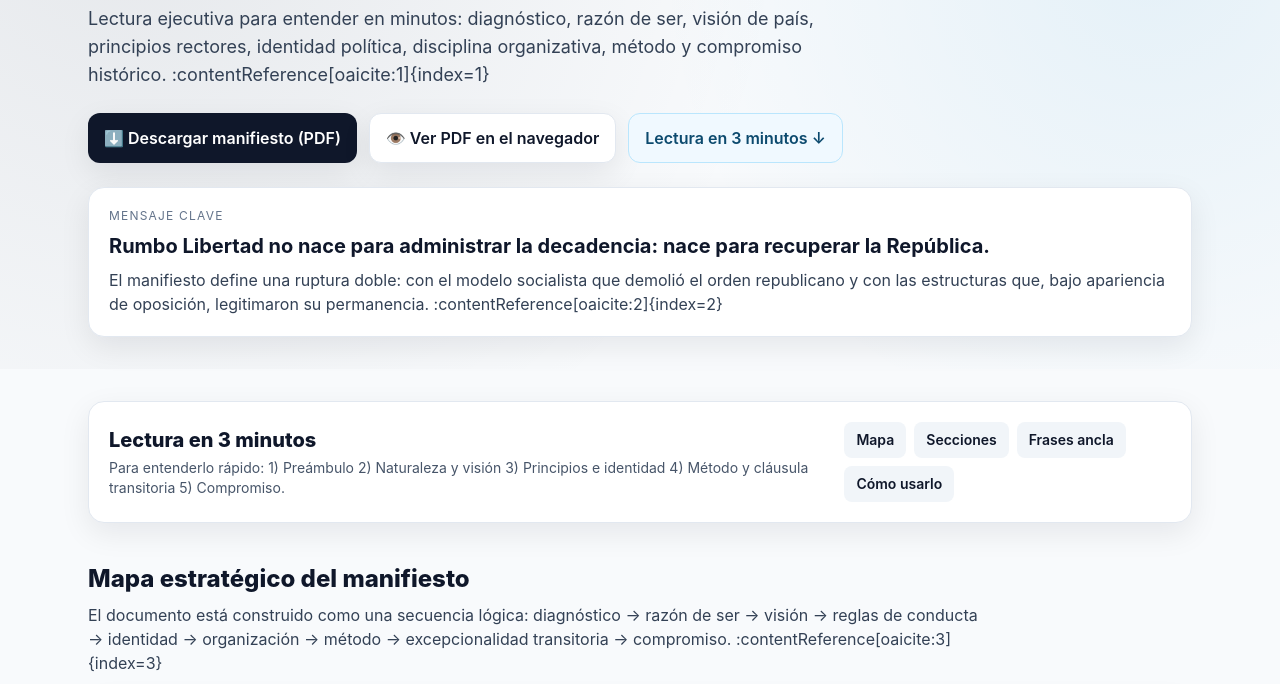
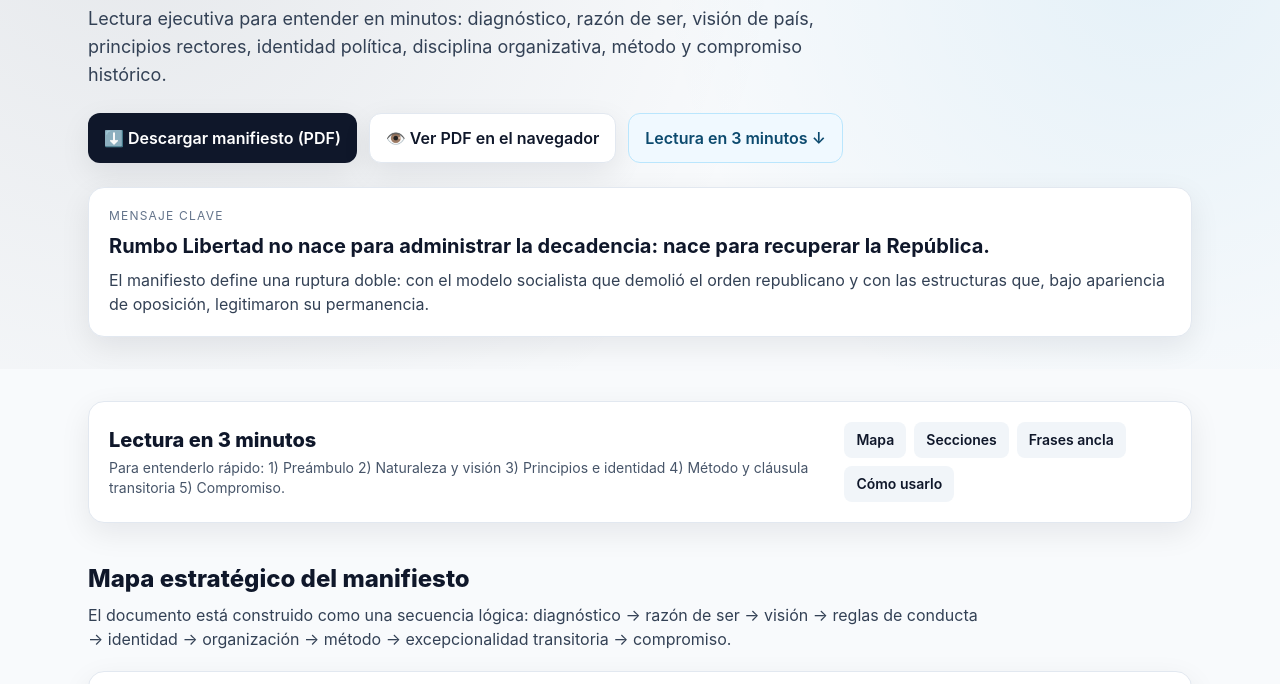
Before and after one commit to jonathandpc1981-pixel/Plan-Transicion-RL, a plain HTML site: page secciones/manifiesto-rl.html in a window 1280 px wide. Shown: the part 208-892 px from the top of the page. Drawn offline with nearby package versions, Linux system fonts and the light colour scheme.

Commit message:
Update manifiesto-rl.html

```diff
--- a/secciones/manifiesto-rl.html
+++ b/secciones/manifiesto-rl.html
@@ -41,7 +41,7 @@
           </h1>
           <p class="text-slate-700 text-base md:text-lg max-w-3xl">
             Lectura ejecutiva para entender en minutos: diagnóstico, razón de ser, visión de país,
-            principios rectores, identidad política, disciplina organizativa, método y compromiso histórico. :contentReference[oaicite:1]{index=1}
+            principios rectores, identidad política, disciplina organizativa, método y compromiso histórico.
           </p>
         </div>
 
@@ -68,7 +68,7 @@
           </div>
           <p class="mt-2 text-slate-700">
             El manifiesto define una ruptura doble: con el modelo socialista que demolió el orden republicano y con
-            las estructuras que, bajo apariencia de oposición, legitimaron su permanencia. :contentReference[oaicite:2]{index=2}
+            las estructuras que, bajo apariencia de oposición, legitimaron su permanencia.
           </p>
         </div>
 
@@ -101,7 +101,7 @@
       <h2 class="text-2xl font-extrabold">Mapa estratégico del manifiesto</h2>
       <p class="text-slate-700 mt-2 max-w-4xl">
         El documento está construido como una secuencia lógica: diagnóstico → razón de ser → visión → reglas de conducta →
-        identidad → organización → método → excepcionalidad transitoria → compromiso. :contentReference[oaicite:3]{index=3}
+        identidad → organización → método → excepcionalidad transitoria → compromiso.
       </p>
 
       <div class="mt-5 bg-white border border-slate-200 rounded-2xl p-5 shadow-soft">
@@ -169,7 +169,7 @@
     <section id="secciones" class="mt-10">
       <h2 class="text-2xl font-extrabold">Secciones del documento (resumen didáctico)</h2>
       <p class="text-slate-700 mt-2 max-w-4xl">
-        Qué contiene cada parte del manifiesto y qué decisión política busca fijar. :contentReference[oaicite:4]{index=4}
+        Qué contiene cada parte del manifiesto y qué decisión política busca fijar.
       </p>
 
       <div class="mt-5 grid lg:grid-cols-2 gap-5">
@@ -296,7 +296,7 @@
       <h2 class="text-2xl font-extrabold">Cómo usar este manifiesto (operacional)</h2>
       <p class="text-slate-700 mt-2 max-w-4xl">
         Úsalo como filtro de coherencia: si una alianza, vocería o acción contradice el manifiesto, se descarta.
-        Si lo refuerza, se ejecuta con disciplina. :contentReference[oaicite:5]{index=5}
+        Si lo refuerza, se ejecuta con disciplina.
       </p>
 
       <div class="mt-5 grid lg:grid-cols-3 gap-5">
```
